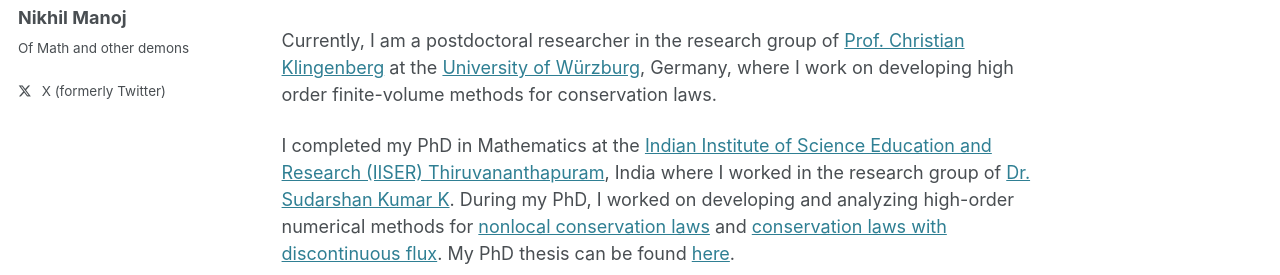
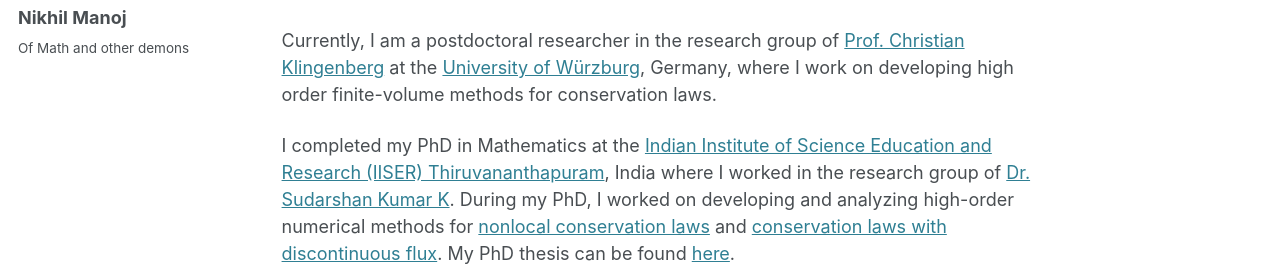
Before and after one commit to nikhil0597/nikhil0597.github.io, a Jekyll site: the page built from _pages/about.md, in a window 1280 px wide. Shown: the part 312-587 px from the top of the page. Built offline with Jekyll 4.4.1, drawn with Linux system fonts in a browser that asks for light colours.

Commit message:
Update _config.yml

```diff
--- a/_config.yml
+++ b/_config.yml
@@ -49,31 +49,31 @@ author:
   kaggle           : # Username
   stackoverflow    : # User number or user number and name (i.e., use "1" or "1/jeff-atwood")
 
-  # Social media
-  bluesky          : #"bsky.app" # Replace this with you Bluesky username
-  facebook         : # Username
-  flickr           : # Username
-  foursquare       : # Username
-  goodreads        : # Username
-  google_plus      : # Username
-  keybase          : # Username
-  instagram        : # Username
-  lastfm           : # Username
-  linkedin         : # Username
-  mastodon         : # URL
-  medium           : # URL
-  pinterest        : # Username
-  soundcloud       : # Username
-  steam            : # Username
-  telegram         : # URL
-  tumblr           : # Username
-  twitter          : "NikSunMan"
-  vine             : # Username
-  weibo            : # Username
-  wikipedia        : # Username
-  xing             : # Username
-  youtube          : # Username
-  zhihu            : # Username
+  # # Social media
+  # bluesky          : #"bsky.app" # Replace this with you Bluesky username
+  # facebook         : # Username
+  # flickr           : # Username
+  # foursquare       : # Username
+  # goodreads        : # Username
+  # google_plus      : # Username
+  # keybase          : # Username
+  # instagram        : # Username
+  # lastfm           : # Username
+  # linkedin         : # Username
+  # mastodon         : # URL
+  # medium           : # URL
+  # pinterest        : # Username
+  # soundcloud       : # Username
+  # steam            : # Username
+  # telegram         : # URL
+  # tumblr           : # Username
+  # twitter          : "NikSunMan"
+  # vine             : # Username
+  # weibo            : # Username
+  # wikipedia        : # Username
+  # xing             : # Username
+  # youtube          : # Username
+  # zhihu            : # Username
 
 # Publication Category - The following the list of publication categories and their headings
 publication_category:
```
